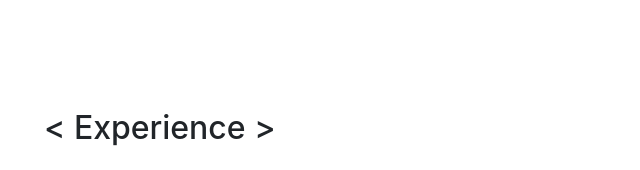
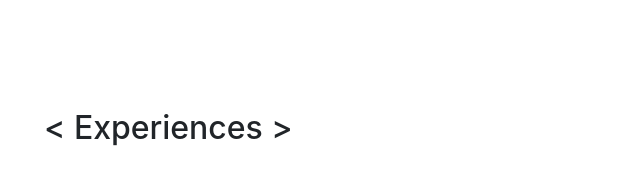
Before and after one commit to iamNasrinKarimi/iamnasrinkarimi.github.io, a website with bundled scripts: page index.html in a window 1280 px wide. Shown: the part 806-976 px from the top of the page, 292-932 px from the left. Built offline with nearby package versions, Linux system fonts and the light colour scheme; a web font is replaced by a local one.

Commit message:
initialize

```diff
--- a/index.html
+++ b/index.html
@@ -173,7 +173,7 @@
       </section>
 
       <section class="resume-section p-3 p-lg-5" id="experience">
-        <h2 class="mb-4">&lt; Experience &gt;</h2>
+        <h2 class="mb-4">&lt; Experiences &gt;</h2>
 
         <div class="my-auto">
           <div class="row">
```
